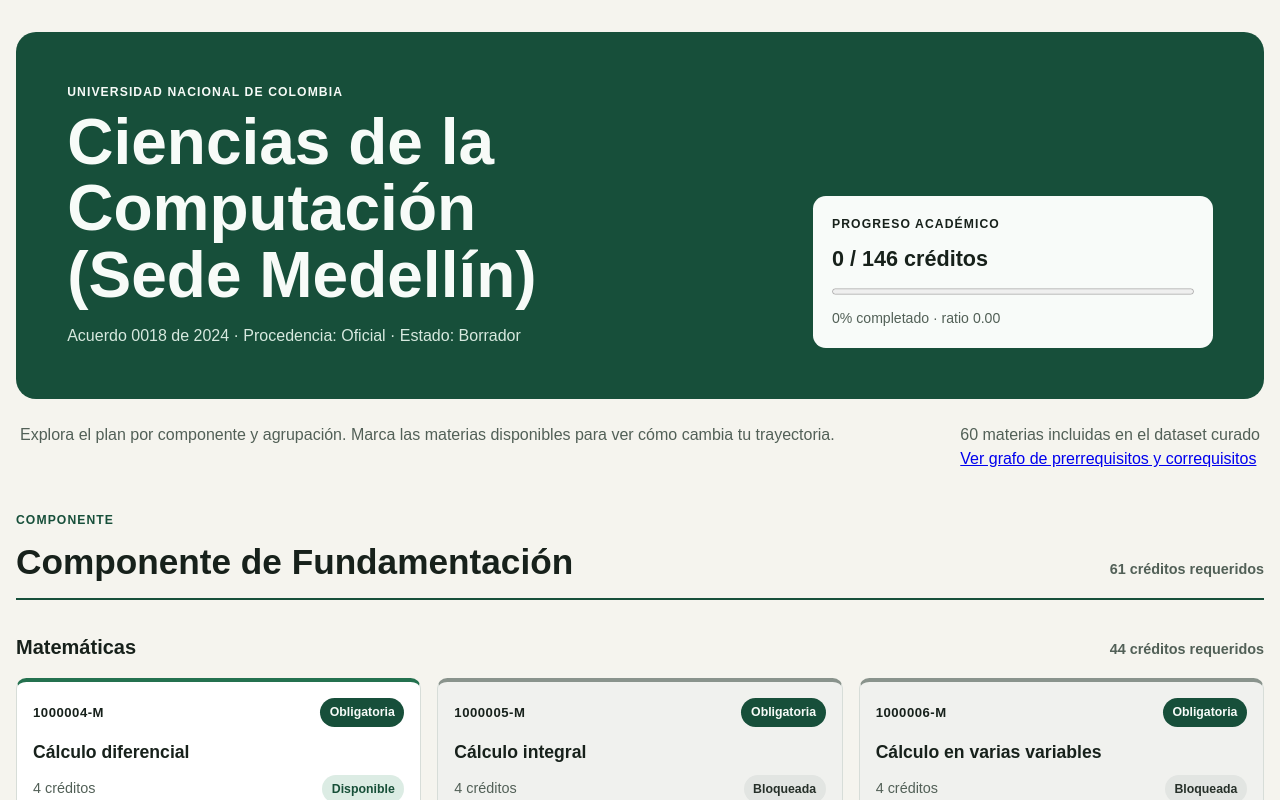
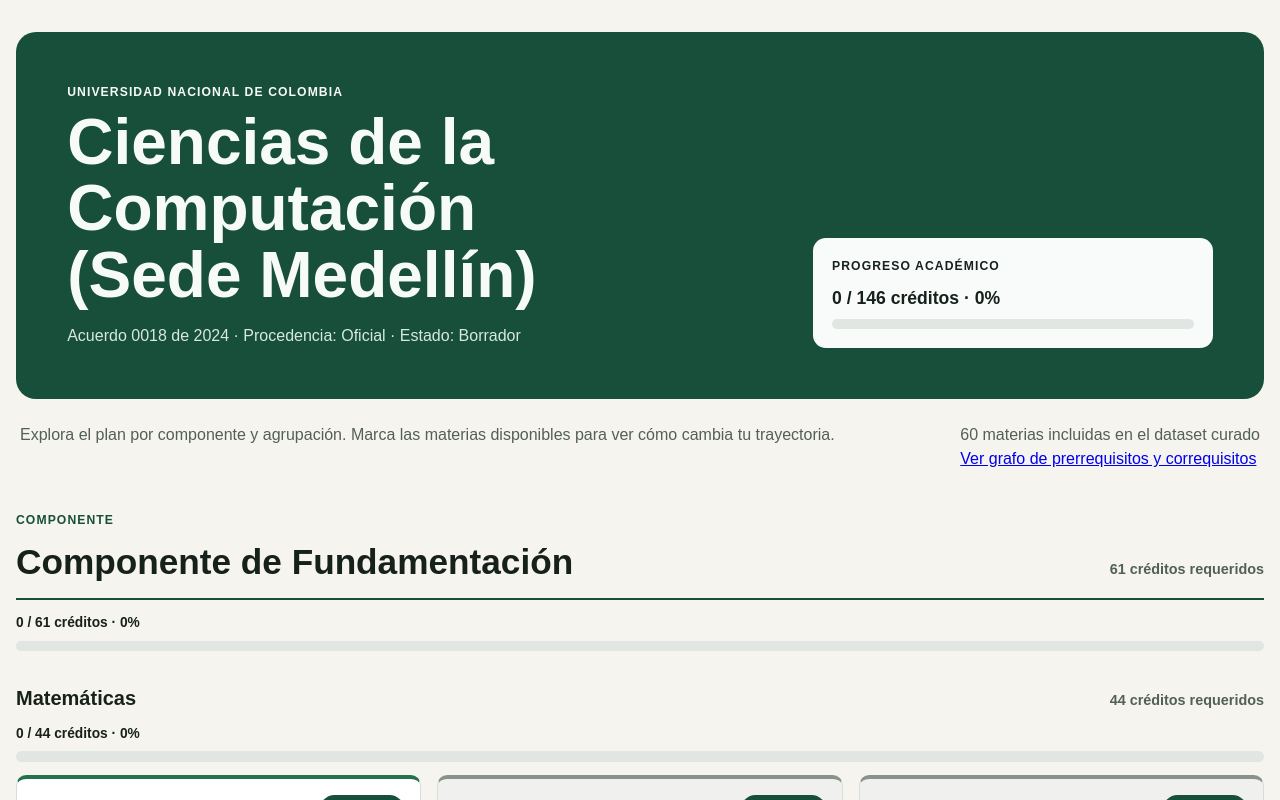
Before and after one commit to ChristianBustosBetancur/sidera, a Next.js app in the folder apps/web/: page / in a window 1280 px wide. Shown: the top 800 px of the page. Built offline with nearby package versions, Linux system fonts and the light colour scheme.

Commit message:
feat: add progress EXP bars to the plan view

```diff
--- a/apps/web/app/curriculum-view.module.css
+++ b/apps/web/app/curriculum-view.module.css
@@ -47,25 +47,62 @@
   border-radius: 0.8rem;
 }
 
-.progressCard p,
-.progressCard strong,
-.progressCard span {
+.progressCard p {
   margin: 0;
 }
 
-.progressCard strong {
-  font-size: 1.35rem;
+.progressCard .progressText strong {
+  font-size: 1.1rem;
 }
 
-.progressCard progress {
-  width: 100%;
-  height: 0.85rem;
-  accent-color: var(--brand);
+.progressBar {
+  display: grid;
+  min-width: 0;
+  gap: 0.45rem;
 }
 
-.progressCard span {
+.progressText {
+  display: flex;
+  min-width: 0;
+  flex-wrap: wrap;
+  gap: 0.15rem 0.5rem;
+  align-items: baseline;
+  font-size: 0.86rem;
+}
+
+.progressText strong,
+.progressText span {
+  margin: 0;
+}
+
+.progressText span {
   color: var(--muted);
-  font-size: 0.88rem;
+}
+
+.progressTrack {
+  display: flex;
+  width: 100%;
+  height: 0.65rem;
+  overflow: hidden;
+  background: #e1e6e2;
+  border-radius: 99rem;
+}
+
+.progressCompleted {
+  flex: none;
+  background: var(--brand);
+}
+
+.progressInProgress {
+  flex: none;
+  background-color: #c29431;
+  background-image: repeating-linear-gradient(
+    135deg,
+    rgb(255 255 255 / 45%) 0,
+    rgb(255 255 255 / 45%) 0.22rem,
+    transparent 0.22rem,
+    transparent 0.44rem
+  );
 }
 
 .intro {
@@ -104,6 +141,10 @@
   border-bottom: 2px solid var(--brand);
 }
 
+.component > .progressBar {
+  margin-top: 0.8rem;
+}
+
 .componentHeading p {
   flex-basis: 100%;
   color: var(--brand);
@@ -135,6 +176,10 @@
   gap: 0.4rem 1rem;
   align-items: baseline;
   margin-bottom: 1rem;
+}
+
+.grouping > .progressBar {
+  margin: -0.35rem 0 0.85rem;
 }
 
 .groupingHeading h3 {
--- a/apps/web/app/curriculum-view.tsx
+++ b/apps/web/app/curriculum-view.tsx
@@ -20,7 +20,9 @@
   coursesById,
   evaluationContext,
   planVersionStatus,
+  progressBarPresentation,
   requirementLines,
+  sumInProgressCredits,
 } from "../lib/curriculum-data";
 import { type Mark, useTrajectory } from "../lib/trajectory";
 import styles from "./curriculum-view.module.css";
@@ -41,6 +43,14 @@
     ),
   ]),
 );
+const versionCoursesByComponentId = new Map(
+  unalCs2024Official.components.map((component) => [
+    component.id,
+    (groupingsByComponentId.get(component.id) ?? []).flatMap(
+      (grouping) => versionCoursesByGroupingId.get(grouping.id) ?? [],
+    ),
+  ]),
+);
 
 const stateLabels: Record<DerivedCourseState, string> = {
   AVAILABLE: "Disponible",
@@ -48,6 +58,50 @@
   COMPLETED: "Completada",
   IN_PROGRESS: "En curso",
 };
+
+function ProgressBar({
+  completedCredits,
+  requiredCredits,
+  completedRatio,
+  inProgressCredits,
+}: {
+  completedCredits: number;
+  requiredCredits: number;
+  completedRatio: number;
+  inProgressCredits: number;
+}) {
+  const presentation = progressBarPresentation({
+    completedCredits,
+    requiredCredits,
+    completedRatio,
+    inProgressCredits,
+  });
+
+  return (
+    <div className={styles.progressBar}>
+      <div className={styles.progressText}>
+        <strong>{presentation.completedText}</strong>
+        {presentation.inProgressText ? (
+          <span>{presentation.inProgressText}</span>
+        ) : null}
+      </div>
+      <div
+        className={styles.progressTrack}
+        role="img"
+        aria-label={presentation.ariaLabel}
+      >
+        <span
+          className={styles.progressCompleted}
+          style={{ width: `${presentation.completedRatio * 100}%` }}
+        />
+        <span
+          className={styles.progressInProgress}
+          style={{ width: `${presentation.inProgressRatio * 100}%` }}
+        />
+      </div>
+    </div>
+  );
+}
 
 function CourseCard({
   versionCourse,
@@ -168,12 +222,25 @@
   trajectory: StudentTrajectory;
   onMark: (versionCourseId: VersionCourseId, mark: Mark) => void;
 }) {
+  const progress = calculatePlanProgress(
+    { ...evaluationContext, versionCourses },
+    trajectory,
+    grouping.requiredCredits,
+  );
+  const inProgressCredits = sumInProgressCredits(versionCourses, trajectory);
+
   return (
     <section className={styles.grouping} aria-labelledby={`grouping-${grouping.id}`}>
       <div className={styles.groupingHeading}>
         <h3 id={`grouping-${grouping.id}`}>{grouping.name}</h3>
         <span>{grouping.requiredCredits} créditos requeridos</span>
       </div>
+      <ProgressBar
+        completedCredits={progress.completedCredits}
+        requiredCredits={progress.requiredCredits}
+        completedRatio={progress.ratio}
+        inProgressCredits={inProgressCredits}
+      />
       <div className={styles.courseGrid}>
         {versionCourses.map((versionCourse) => (
           <CourseCard
@@ -201,6 +268,17 @@
   onMark: (versionCourseId: VersionCourseId, mark: Mark) => void;
 }) {
   const componentGroupings = groupingsByComponentId.get(component.id) ?? [];
+  const componentVersionCourses =
+    versionCoursesByComponentId.get(component.id) ?? [];
+  const progress = calculatePlanProgress(
+    { ...evaluationContext, versionCourses: componentVersionCourses },
+    trajectory,
+    component.requiredCredits,
+  );
+  const inProgressCredits = sumInProgressCredits(
+    componentVersionCourses,
+    trajectory,
+  );
 
   return (
     <section className={styles.component} aria-labelledby={`component-${component.id}`}>
@@ -210,7 +288,14 @@
         <span>{component.requiredCredits} créditos requeridos</span>
       </div>
       {componentGroupings.length > 0 ? (
-        componentGroupings.map((grouping) => (
+        <>
+          <ProgressBar
+            completedCredits={progress.completedCredits}
+            requiredCredits={progress.requiredCredits}
+            completedRatio={progress.ratio}
+            inProgressCredits={inProgressCredits}
+          />
+          {componentGroupings.map((grouping) => (
             <GroupingSection
               key={grouping.id}
               grouping={grouping}
@@ -219,7 +304,8 @@
               trajectory={trajectory}
               onMark={onMark}
             />
-        ))
+          ))}
+        </>
       ) : (
         <p className={styles.emptyGrouping}>Este componente no contiene agrupaciones de materias en el dataset.</p>
       )}
@@ -239,8 +325,10 @@
       ),
     [trajectory],
   );
-
-  const progressPercent = Math.round(progress.ratio * 100);
+  const inProgressCredits = useMemo(
+    () => sumInProgressCredits(evaluationContext.versionCourses, trajectory),
+    [trajectory],
+  );
 
   return (
     <main className={styles.page}>
@@ -258,11 +346,12 @@
         </div>
         <section className={styles.progressCard} aria-labelledby="progress-title">
           <p id="progress-title">Progreso académico</p>
-          <strong>
-            {progress.completedCredits} / {progress.requiredCredits} créditos
-          </strong>
-          <progress value={progress.ratio} max={1} aria-label={`${progressPercent}% completado`} />
-          <span>{progressPercent}% completado · ratio {progress.ratio.toFixed(2)}</span>
+          <ProgressBar
+            completedCredits={progress.completedCredits}
+            requiredCredits={progress.requiredCredits}
+            completedRatio={progress.ratio}
+            inProgressCredits={inProgressCredits}
+          />
         </section>
       </header>
 
--- a/apps/web/lib/curriculum-data.ts
+++ b/apps/web/lib/curriculum-data.ts
@@ -2,12 +2,14 @@
   Lifecycle,
   Provenance,
   RequirementExpression,
+  VersionCourse,
   VersionCourseId,
 } from "@sidera/curriculum-domain";
 import {
   collectBlockingEvaluations,
   type CurriculumEvaluationContext,
   type RequirementEvaluationNode,
+  type StudentTrajectory,
 } from "@sidera/curriculum-engine";
 import { unalCs2024Official } from "@sidera/curriculum-snapshot";
 
@@ -36,6 +38,60 @@
 export const groupingsById = new Map(
   unalCs2024Official.groupings.map((grouping) => [grouping.id, grouping]),
 );
+
+export function sumInProgressCredits(
+  versionCourses: readonly VersionCourse[],
+  trajectory: StudentTrajectory,
+): number {
+  const inProgressVersionCourseIds = new Set(
+    trajectory.inProgressVersionCourseIds,
+  );
+
+  return versionCourses
+    .filter((versionCourse) => inProgressVersionCourseIds.has(versionCourse.id))
+    .reduce((total, versionCourse) => total + versionCourse.credits, 0);
+}
+
+export interface ProgressBarPresentation {
+  completedPercent: number;
+  completedRatio: number;
+  inProgressRatio: number;
+  completedText: string;
+  inProgressText?: string;
+  ariaLabel: string;
+}
+
+export function progressBarPresentation({
+  completedCredits,
+  requiredCredits,
+  completedRatio,
+  inProgressCredits,
+}: {
+  completedCredits: number;
+  requiredCredits: number;
+  completedRatio: number;
+  inProgressCredits: number;
+}): ProgressBarPresentation {
+  const cappedCompletedRatio = Math.min(Math.max(completedRatio, 0), 1);
+  const inProgressRatio = Math.min(
+    inProgressCredits / requiredCredits,
+    1 - cappedCompletedRatio,
+  );
+  const completedPercent = Math.round(cappedCompletedRatio * 100);
+  const inProgressText =
+    inProgressCredits > 0
+      ? `+${inProgressCredits} créditos en curso`
+      : undefined;
+
+  return {
+    completedPercent,
+    completedRatio: cappedCompletedRatio,
+    inProgressRatio,
+    completedText: `${completedCredits} / ${requiredCredits} créditos · ${completedPercent}%`,
+    inProgressText,
+    ariaLabel: `${completedCredits} de ${requiredCredits} créditos completados, ${completedPercent}%${inProgressCredits > 0 ? `, más ${inProgressCredits} créditos en curso` : ""}`,
+  };
+}
 
 const provenanceLabels: Record<Provenance, string> = {
   official: "Oficial",
```
Also changed, not shown: 1 other file (tests, documents, lock files or other folders). Lines whose indentation alone changed are shown as unchanged.
